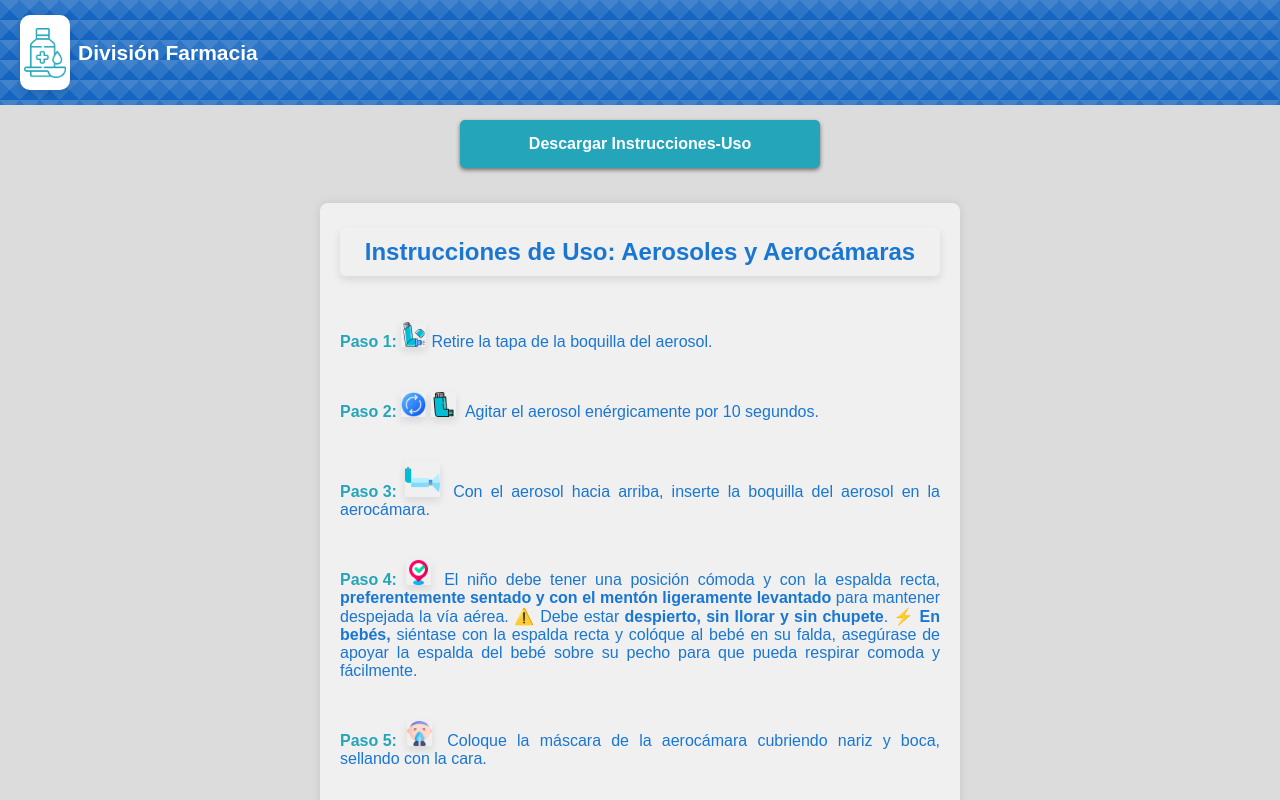
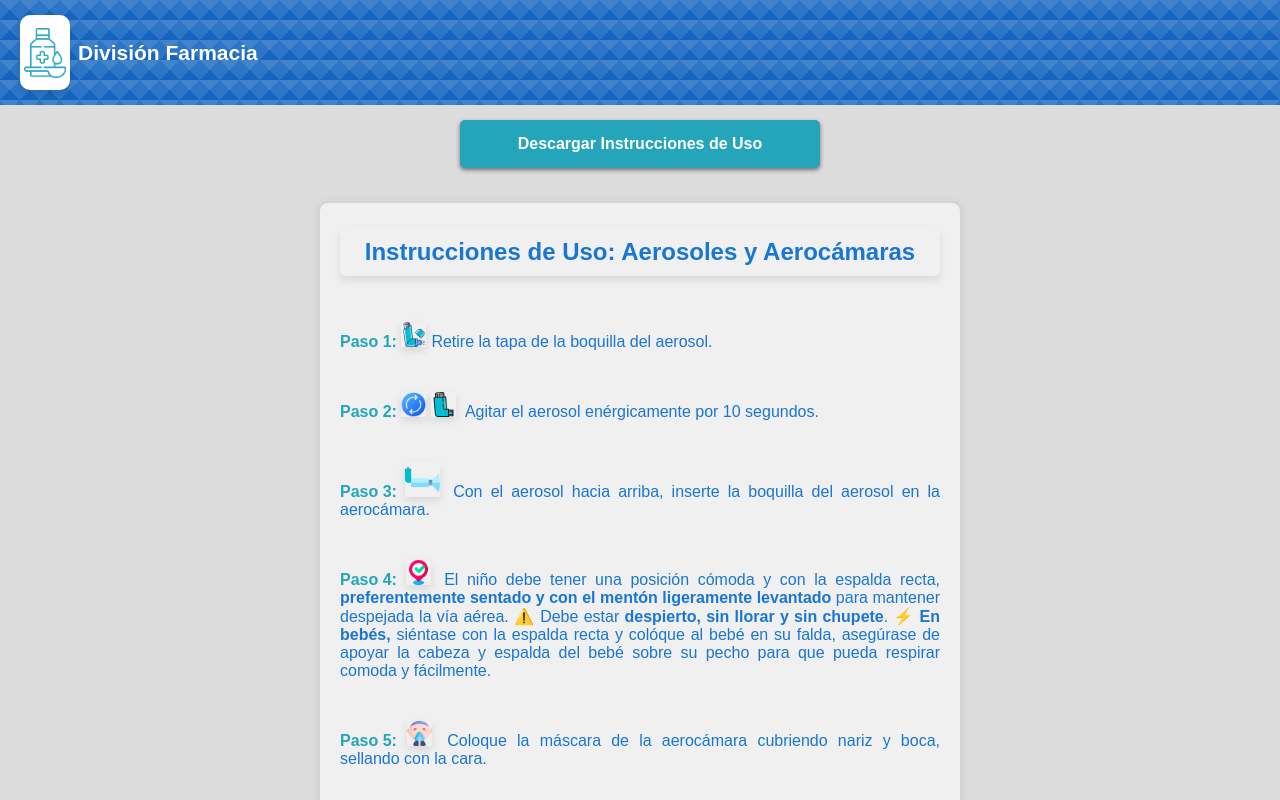
Before and after one commit to MartuV/instrucciones-uso, a React (Create React App) app: page /instrucciones-uso/aerosoles in a window 1280 px wide. Shown: the top 800 px of the page. Built offline with nearby package versions, Linux system fonts and the light colour scheme.

Commit message:
correccion de puntuacion

```diff
--- a/src/componentes/Aerosoles.js
+++ b/src/componentes/Aerosoles.js
@@ -28,7 +28,7 @@ function Aerosoles() {
         <div id="container-principal" className="container">
             <div className="button-container">
                 {!generatingInstruccion && (
-                    <button id="botonDescargar" className="button" onClick={handleClick}>Descargar Instrucciones-Uso</button>
+                    <button id="botonDescargar" className="button" onClick={handleClick}>Descargar Instrucciones de Uso</button>
                 )}
             </div>
 
@@ -41,7 +41,7 @@ function Aerosoles() {
 
                     <p><strong id="aling-izq">Paso 3:</strong> <img src={aerosol_aerocamara} alt="aerosol_aerocamara" className="instruction-icon2" /> Con el aerosol hacia arriba, inserte la boquilla del aerosol en la aerocámara.</p>
 
-                    <p><strong id="aling-izq">Paso 4:</strong> <img src={posicion} alt="posicion" className="instruction-icon" /> El niño debe tener una posición cómoda y con la espalda recta, <strong id="azul">preferentemente sentado y con el mentón ligeramente levantado</strong> para mantener despejada la vía aérea. ⚠️ Debe estar <strong id="azul">despierto, sin llorar y sin chupete</strong>. ⚡ <strong id="azul">En bebés,</strong> siéntase con la espalda recta y colóque al bebé en su falda, asegúrase de apoyar la espalda del bebé sobre su pecho para que pueda respirar comoda y fácilmente.</p>
+                    <p><strong id="aling-izq">Paso 4:</strong> <img src={posicion} alt="posicion" className="instruction-icon" /> El niño debe tener una posición cómoda y con la espalda recta, <strong id="azul">preferentemente sentado y con el mentón ligeramente levantado</strong> para mantener despejada la vía aérea. ⚠️ Debe estar <strong id="azul">despierto, sin llorar y sin chupete</strong>. ⚡ <strong id="azul">En bebés,</strong> siéntase con la espalda recta y colóque al bebé en su falda, asegúrase de apoyar la cabeza y espalda del bebé sobre su pecho para que pueda respirar comoda y fácilmente.</p>
 
                     <p><strong id="aling-izq">Paso 5:</strong> <img src={mascara} alt="mascara" className="instruction-icon" /> Coloque la máscara de la aerocámara cubriendo nariz y boca, sellando con la cara. </p>
 
--- a/src/componentes/Jarabes.js
+++ b/src/componentes/Jarabes.js
@@ -25,7 +25,7 @@ function Jarabes() {
 
             <div className="button-container">
                 {!generatingPdf && (
-                    <button id="botonDescargar" className="button" onClick={handleClick}>Descargar Instrucciones-Uso</button>
+                    <button id="botonDescargar" className="button" onClick={handleClick}>Descargar Instrucciones de Uso</button>
                 )}
             </div>
 
@@ -42,7 +42,7 @@ function Jarabes() {
                     <p><strong id="aling-izq">Paso 2:</strong> <img src={grifo} alt="enrasar" className="instruction-icon" /> Abra el frasco y <strong>Agregue agua</strong> hasta que el <strong id="azul">nivel del agua esté aproximadamente 1 centímetro por debajo de la marca</strong> indicada en el envase.???? Abra el frasco y <strong>Agregue agua</strong> hasta que el <strong id="azul">nivel del agua esté en la marca indicada</strong> en el envase.????
                     <br />
                     🔔 <strong id="azul">Use agua potable a temperatura ambiente o
-                    fría como sale de la canilla</strong>, en caso de no tener, use el agua que utiliza habitualmente para consumo 🚫<strong id="azul">NO usar agua caliente o tibia.</strong>
+                    fría como sale de la canilla</strong>, en caso de no tener, use el agua que utiliza habitualmente para consumo. 🚫<strong id="azul">NO usar agua caliente o tibia.</strong>
                     </p>
 
                     <p><strong id="aling-izq">Paso 3:</strong> <img src={agitar} alt="agitar" className="instruction-icon" /> <strong>Agite enérgicamente</strong> para dispersar el polvo en el agua y crear una <strong id="azul">mezcla homogénea</strong>.
```
